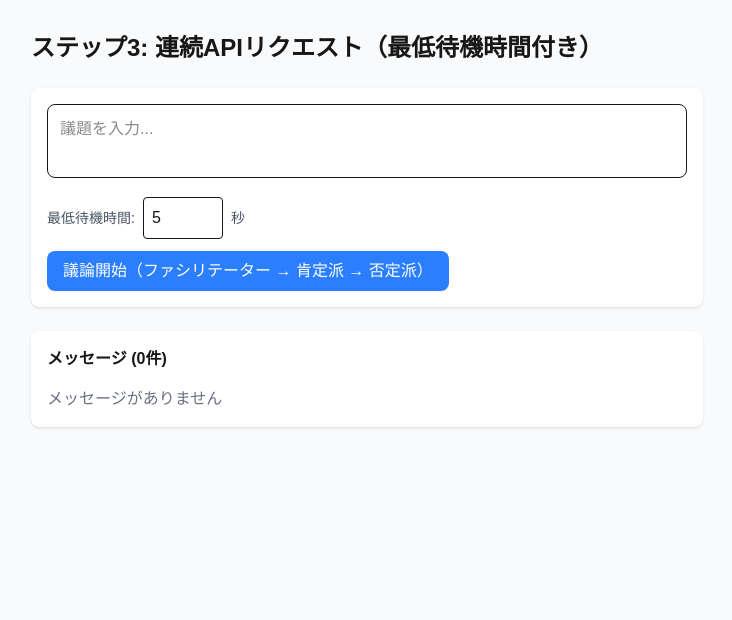
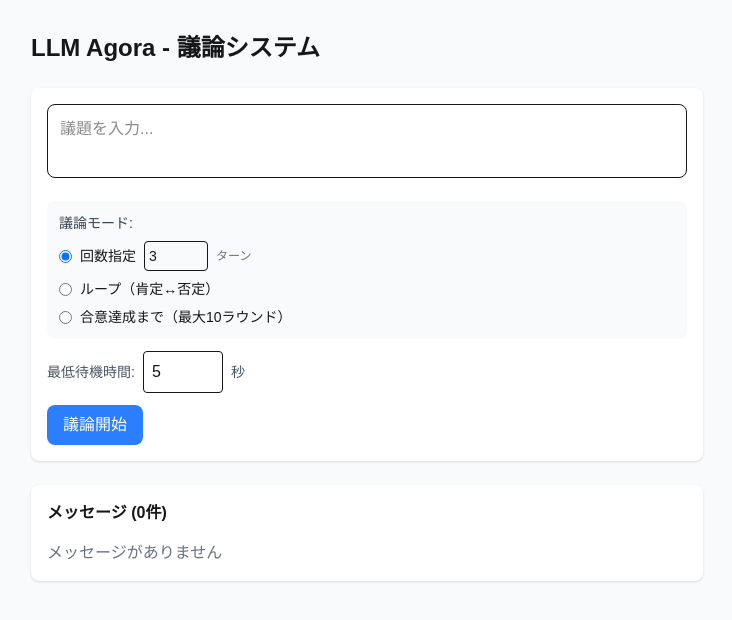
Before and after one commit to hengin-eer/llm-agora, a Next.js app: page / in a window 1280 px wide. Shown: the top 620 px of the page, without its empty margins (273-1005 px from the left). Built offline with nearby package versions, Linux system fonts and the light colour scheme.

Commit message:
✨ 議論モードの追加とAPI呼び出しの改善 - 議論モードを「回数指定」「ループ」「合意達成」に対応 - 各モードの実行ロジックを実装 - ユーザーインターフェースにモード選択機能を追加

```diff
--- a/src/app/page.tsx
+++ b/src/app/page.tsx
@@ -1,6 +1,6 @@
 "use client";
 
-import { useState } from "react";
+import { useRef, useState } from "react";
 
 type Message = {
 	id: string;
@@ -14,6 +14,9 @@
 	content: string;
 };
 
+// 議論モード
+type DebateMode = "fixed" | "loop" | "consensus";
+
 // システムプロンプト定義
 const SYSTEM_PROMPTS = {
 	facilitator:
@@ -24,30 +27,43 @@
 	negative: `あなたは討論に参加するAIアシスタントです。
 役割: 相手の意見に対して批判的思考を示し、異なる立場から建設的に反論を行います。
 相手の発言を要約し、問題点を指摘し、別の観点を示してください。`,
+	consensus: `あなたは討論に参加するAIアシスタントです。
+これまでの議論を踏まえて、合意点と残る対立点を整理してください。
+もし十分な合意が得られたと判断した場合は、応答の最後に「[合意達成]」と記載してください。
+まだ議論が必要な場合は、次に議論すべきポイントを提示してください。`,
 };
 
 // ロール定義
-const ROLES = [
-	{
+const DEBATE_ROLES = {
+	facilitator: {
 		key: "facilitator",
 		name: "ファシリテーター",
 		prompt: SYSTEM_PROMPTS.facilitator,
 	},
-	{ key: "positive", name: "肯定派", prompt: SYSTEM_PROMPTS.positive },
-	{ key: "negative", name: "否定派", prompt: SYSTEM_PROMPTS.negative },
-] as const;
+	positive: {
+		key: "positive",
+		name: "肯定派",
+		prompt: SYSTEM_PROMPTS.positive,
+	},
+	negative: {
+		key: "negative",
+		name: "否定派",
+		prompt: SYSTEM_PROMPTS.negative,
+	},
+	consensus: {
+		key: "consensus",
+		name: "合意確認",
+		prompt: SYSTEM_PROMPTS.consensus,
+	},
+} as const;
 
 /**
  * 最低待機時間を保証するsleep関数
- * @param ms 待機時間（ミリ秒）
  */
 const sleep = (ms: number) => new Promise((resolve) => setTimeout(resolve, ms));
 
 /**
  * APIを呼び出す関数（最低待機時間付き）
- * - 会話履歴を含めてリクエスト
- * - レスポンスが来るまで次のリクエストは行わない（この関数はawaitで呼ばれる前提）
- * - 最低待機時間を保証（レスポンスが早くても指定時間は待つ）
  */
 async function callAPIWithMinInterval(
 	messageHistory: ChatMessage[],
@@ -56,7 +72,6 @@
 ): Promise<string> {
 	const startTime = Date.now();
 
-	// APIリクエスト
 	const response = await fetch("/api/chat", {
 		method: "POST",
 		headers: { "Content-Type": "application/json" },
@@ -72,11 +87,9 @@
 		throw new Error(data.error || "APIエラー");
 	}
 
-	// 経過時間を計算
 	const elapsedTime = Date.now() - startTime;
 	const remainingTime = minIntervalMs - elapsedTime;
 
-	// 最低待機時間に満たない場合は待機
 	if (remainingTime > 0) {
 		console.log(`⏳ 残り ${remainingTime}ms 待機中...`);
 		await sleep(remainingTime);
@@ -92,15 +105,199 @@
 	const [isLoading, setIsLoading] = useState(false);
 	const [error, setError] = useState<string | null>(null);
 	const [currentRole, setCurrentRole] = useState<string>("");
-	const [minInterval, setMinInterval] = useState(5); // デフォルト5秒
+	const [minInterval, setMinInterval] = useState(5);
+
+	// モード関連
+	const [debateMode, setDebateMode] = useState<DebateMode>("fixed");
+	const [turnCount, setTurnCount] = useState(3); // 回数指定モード用
+	const [loopCount, setLoopCount] = useState(2); // ループモード用（肯定→否定のセット回数）
+
+	// 停止制御用
+	const stopRef = useRef(false);
 
 	/**
-	 * 連続議論を実行する関数
-	 * - 各ロールを順番に実行
-	 * - 会話履歴を蓄積しながらリクエスト
-	 * - 最低待機時間を適用
+	 * メッセージを追加するヘルパー関数
 	 */
-	const handleContinuousDebate = async () => {
+	const addMessage = (
+		chatHistory: ChatMessage[],
+		content: string,
+		roleName: string,
+		roleKey: string,
+	) => {
+		const aiMessage: Message = {
+			id: `ai-${roleKey}-${Date.now()}-${Math.random()}`,
+			role: "assistant",
+			content,
+			roleName,
+		};
+		setMessages((prev) => [...prev, aiMessage]);
+		chatHistory.push({ role: "assistant", content });
+	};
+
+	/**
+	 * モード1: 回数指定モード
+	 * - 指定した回数だけロールを順番に実行
+	 */
+	const runFixedMode = async (
+		chatHistory: ChatMessage[],
+		intervalMs: number,
+	) => {
+		const roles = [
+			DEBATE_ROLES.facilitator,
+			DEBATE_ROLES.positive,
+			DEBATE_ROLES.negative,
+		];
+
+		for (let i = 0; i < turnCount; i++) {
+			if (stopRef.current) break;
+
+			const role = roles[i % roles.length];
+			setCurrentRole(`${role.name} (${i + 1}/${turnCount})`);
+			console.log(
+				`=== ${role.name} のリクエスト開始 (${i + 1}/${turnCount}) ===`,
+			);
+
+			const response = await callAPIWithMinInterval(
+				chatHistory,
+				role.prompt,
+				intervalMs,
+			);
+
+			if (stopRef.current) break;
+			addMessage(chatHistory, response, role.name, role.key);
+		}
+	};
+
+	/**
+	 * モード2: ループモード
+	 * - 肯定派 → 否定派 を指定回数繰り返す
+	 */
+	const runLoopMode = async (
+		chatHistory: ChatMessage[],
+		intervalMs: number,
+	) => {
+		// 最初にファシリテーター
+		if (!stopRef.current) {
+			setCurrentRole("ファシリテーター (開始)");
+			const facilitatorResponse = await callAPIWithMinInterval(
+				chatHistory,
+				DEBATE_ROLES.facilitator.prompt,
+				intervalMs,
+			);
+			if (!stopRef.current) {
+				addMessage(
+					chatHistory,
+					facilitatorResponse,
+					"ファシリテーター",
+					"facilitator",
+				);
+			}
+		}
+
+		// 肯定派 → 否定派 をループ
+		for (let i = 0; i < loopCount; i++) {
+			if (stopRef.current) break;
+
+			// 肯定派
+			setCurrentRole(`肯定派 (ラウンド ${i + 1}/${loopCount})`);
+			const positiveResponse = await callAPIWithMinInterval(
+				chatHistory,
+				DEBATE_ROLES.positive.prompt,
+				intervalMs,
+			);
+			if (stopRef.current) break;
+			addMessage(chatHistory, positiveResponse, "肯定派", "positive");
+
+			// 否定派
+			setCurrentRole(`否定派 (ラウンド ${i + 1}/${loopCount})`);
+			const negativeResponse = await callAPIWithMinInterval(
+				chatHistory,
+				DEBATE_ROLES.negative.prompt,
+				intervalMs,
+			);
+			if (stopRef.current) break;
+			addMessage(chatHistory, negativeResponse, "否定派", "negative");
+		}
+	};
+
+	/**
+	 * モード3: 合意達成モード
+	 * - 肯定派 → 否定派 → 合意確認 を繰り返す
+	 * - 合意確認が「[合意達成]」を含むまで継続（最大10ラウンド）
+	 */
+	const runConsensusMode = async (
+		chatHistory: ChatMessage[],
+		intervalMs: number,
+	) => {
+		const maxRounds = 10;
+
+		// 最初にファシリテーター
+		if (!stopRef.current) {
+			setCurrentRole("ファシリテーター (開始)");
+			const facilitatorResponse = await callAPIWithMinInterval(
+				chatHistory,
+				DEBATE_ROLES.facilitator.prompt,
+				intervalMs,
+			);
+			if (!stopRef.current) {
+				addMessage(
+					chatHistory,
+					facilitatorResponse,
+					"ファシリテーター",
+					"facilitator",
+				);
+			}
+		}
+
+		for (let round = 1; round <= maxRounds; round++) {
+			if (stopRef.current) break;
+
+			// 肯定派
+			setCurrentRole(`肯定派 (ラウンド ${round})`);
+			const positiveResponse = await callAPIWithMinInterval(
+				chatHistory,
+				DEBATE_ROLES.positive.prompt,
+				intervalMs,
+			);
+			if (stopRef.current) break;
+			addMessage(chatHistory, positiveResponse, "肯定派", "positive");
+
+			// 否定派
+			setCurrentRole(`否定派 (ラウンド ${round})`);
+			const negativeResponse = await callAPIWithMinInterval(
+				chatHistory,
+				DEBATE_ROLES.negative.prompt,
+				intervalMs,
+			);
+			if (stopRef.current) break;
+			addMessage(chatHistory, negativeResponse, "否定派", "negative");
+
+			// 合意確認
+			setCurrentRole(`合意確認 (ラウンド ${round})`);
+			const consensusResponse = await callAPIWithMinInterval(
+				chatHistory,
+				DEBATE_ROLES.consensus.prompt,
+				intervalMs,
+			);
+			if (stopRef.current) break;
+			addMessage(chatHistory, consensusResponse, "合意確認", "consensus");
+
+			// 合意達成チェック
+			if (consensusResponse.includes("[合意達成]")) {
+				console.log("🎉 合意に達しました！");
+				break;
+			}
+
+			if (round === maxRounds) {
+				console.log("⚠️ 最大ラウンド数に達しました");
+			}
+		}
+	};
+
+	/**
+	 * 議論を開始
+	 */
+	const handleStartDebate = async () => {
 		if (!topic.trim()) {
 			alert("議題を入力してください");
 			return;
@@ -109,12 +306,12 @@
 		setIsLoading(true);
 		setError(null);
 		setMessages([]);
+		stopRef.current = false;
 
-		// 会話履歴を管理
 		const chatHistory: ChatMessage[] = [];
 
 		try {
-			// 1. ユーザーメッセージを追加
+			// ユーザーメッセージを追加
 			const userMessage: Message = {
 				id: `user-${Date.now()}`,
 				role: "user",
@@ -124,36 +321,22 @@
 			setMessages([userMessage]);
 			chatHistory.push({ role: "user", content: topic });
 
-			// 2. 各ロールを順番に実行
-			for (const role of ROLES) {
-				setCurrentRole(role.name);
-				console.log(`=== ${role.name} のリクエスト開始 ===`);
-				console.log(`📜 会話履歴: ${chatHistory.length}件`);
+			const intervalMs = minInterval * 1000;
 
-				// APIを呼び出し（最低待機時間付き）
-				const response = await callAPIWithMinInterval(
-					chatHistory,
-					role.prompt,
-					minInterval * 1000, // 秒をミリ秒に変換
-				);
-
-				// 応答をメッセージに追加
-				const aiMessage: Message = {
-					id: `ai-${role.key}-${Date.now()}`,
-					role: "assistant",
-					content: response,
-					roleName: role.name,
-				};
-				setMessages((prev) => [...prev, aiMessage]);
-
-				// 会話履歴に追加（次のロールが参照できるように）
-				chatHistory.push({ role: "assistant", content: response });
-
-				console.log(`=== ${role.name} のリクエスト完了 ===`);
+			// モードに応じて実行
+			switch (debateMode) {
+				case "fixed":
+					await runFixedMode(chatHistory, intervalMs);
+					break;
+				case "loop":
+					await runLoopMode(chatHistory, intervalMs);
+					break;
+				case "consensus":
+					await runConsensusMode(chatHistory, intervalMs);
+					break;
 			}
 
-			setCurrentRole("");
-			console.log("=== すべてのリクエスト完了 ===");
+			console.log("=== 議論完了 ===");
 		} catch (err) {
 			console.error("Error:", err);
 			setError(String(err));
@@ -163,12 +346,18 @@
 		}
 	};
 
+	/**
+	 * 議論を停止
+	 */
+	const handleStopDebate = () => {
+		stopRef.current = true;
+		setCurrentRole("停止中...");
+	};
+
 	return (
 		<div className="min-h-screen bg-gray-50 p-8">
 			<div className="max-w-2xl mx-auto">
-				<h1 className="text-2xl font-bold mb-6">
-					ステップ3: 連続APIリクエスト（最低待機時間付き）
-				</h1>
+				<h1 className="text-2xl font-bold mb-6">LLM Agora - 議論システム</h1>
 
 				{/* 入力エリア */}
 				<div className="bg-white p-4 rounded-lg shadow mb-6">
@@ -178,7 +367,80 @@
 						placeholder="議題を入力..."
 						className="w-full p-3 border rounded-lg resize-none"
 						rows={2}
+						disabled={isLoading}
 					/>
+
+					{/* モード選択 */}
+					<div className="mt-4 p-3 bg-gray-50 rounded-lg">
+						<p className="text-sm font-medium text-gray-700 mb-2">
+							議論モード:
+						</p>
+						<div className="space-y-2">
+							<label className="flex items-center gap-2 cursor-pointer">
+								<input
+									type="radio"
+									name="debateMode"
+									value="fixed"
+									checked={debateMode === "fixed"}
+									onChange={(e) => setDebateMode(e.target.value as DebateMode)}
+									disabled={isLoading}
+								/>
+								<span className="text-sm">回数指定</span>
+								{debateMode === "fixed" && (
+									<input
+										type="number"
+										min={1}
+										max={20}
+										value={turnCount}
+										onChange={(e) => setTurnCount(Number(e.target.value))}
+										className="w-16 p-1 border rounded text-sm"
+										disabled={isLoading}
+									/>
+								)}
+								{debateMode === "fixed" && (
+									<span className="text-xs text-gray-500">ターン</span>
+								)}
+							</label>
+
+							<label className="flex items-center gap-2 cursor-pointer">
+								<input
+									type="radio"
+									name="debateMode"
+									value="loop"
+									checked={debateMode === "loop"}
+									onChange={(e) => setDebateMode(e.target.value as DebateMode)}
+									disabled={isLoading}
+								/>
+								<span className="text-sm">ループ（肯定↔否定）</span>
+								{debateMode === "loop" && (
+									<input
+										type="number"
+										min={1}
+										max={10}
+										value={loopCount}
+										onChange={(e) => setLoopCount(Number(e.target.value))}
+										className="w-16 p-1 border rounded text-sm"
+										disabled={isLoading}
+									/>
+								)}
+								{debateMode === "loop" && (
+									<span className="text-xs text-gray-500">ラウンド</span>
+								)}
+							</label>
+
+							<label className="flex items-center gap-2 cursor-pointer">
+								<input
+									type="radio"
+									name="debateMode"
+									value="consensus"
+									checked={debateMode === "consensus"}
+									onChange={(e) => setDebateMode(e.target.value as DebateMode)}
+									disabled={isLoading}
+								/>
+								<span className="text-sm">合意達成まで（最大10ラウンド）</span>
+							</label>
+						</div>
+					</div>
 
 					{/* 最低待機時間設定 */}
 					<div className="mt-3 flex items-center gap-2">
@@ -193,20 +455,31 @@
 							value={minInterval}
 							onChange={(e) => setMinInterval(Number(e.target.value))}
 							className="w-20 p-2 border rounded"
+							disabled={isLoading}
 						/>
 						<span className="text-sm text-gray-600">秒</span>
 					</div>
 
-					<button
-						type="button"
-						onClick={handleContinuousDebate}
-						disabled={isLoading}
-						className="mt-3 bg-blue-500 text-white px-4 py-2 rounded-lg disabled:bg-gray-300"
-					>
-						{isLoading
-							? `処理中... (${currentRole})`
-							: "議論開始（ファシリテーター → 肯定派 → 否定派）"}
-					</button>
+					{/* ボタン */}
+					<div className="mt-3 flex gap-2">
+						<button
+							type="button"
+							onClick={handleStartDebate}
+							disabled={isLoading}
+							className="bg-blue-500 text-white px-4 py-2 rounded-lg disabled:bg-gray-300"
+						>
+							{isLoading ? `処理中... (${currentRole})` : "議論開始"}
+						</button>
+						{isLoading && (
+							<button
+								type="button"
+								onClick={handleStopDebate}
+								className="bg-red-500 text-white px-4 py-2 rounded-lg"
+							>
+								停止
+							</button>
+						)}
+					</div>
 				</div>
 
 				{/* エラー表示 */}
```
